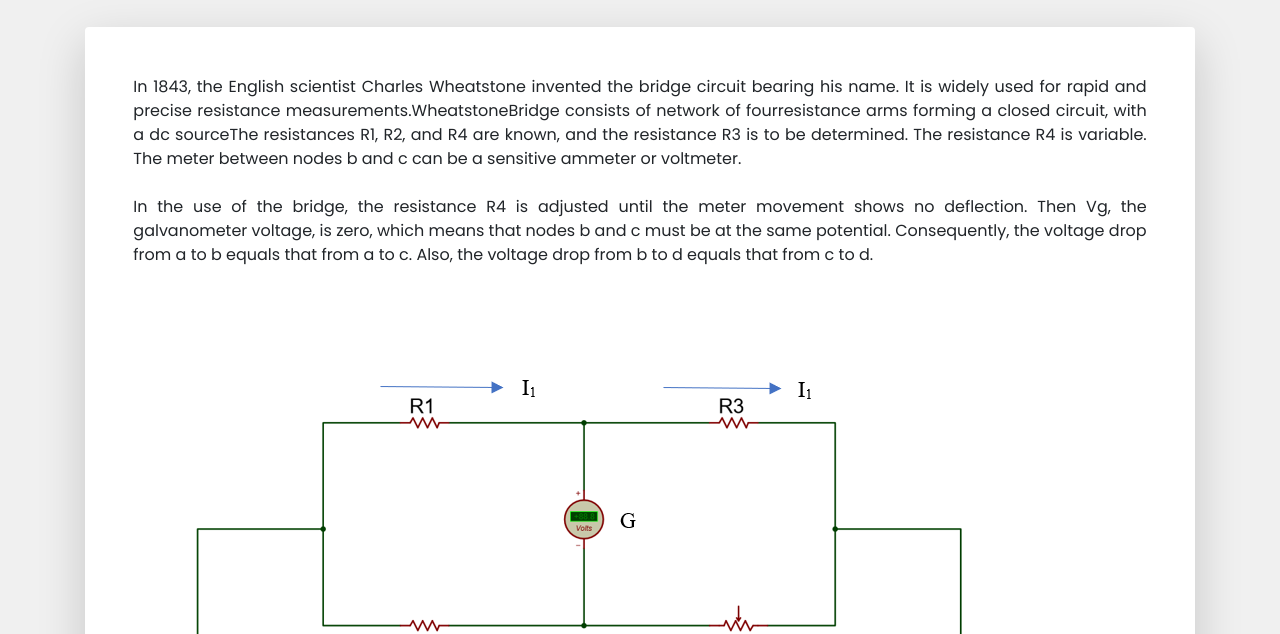
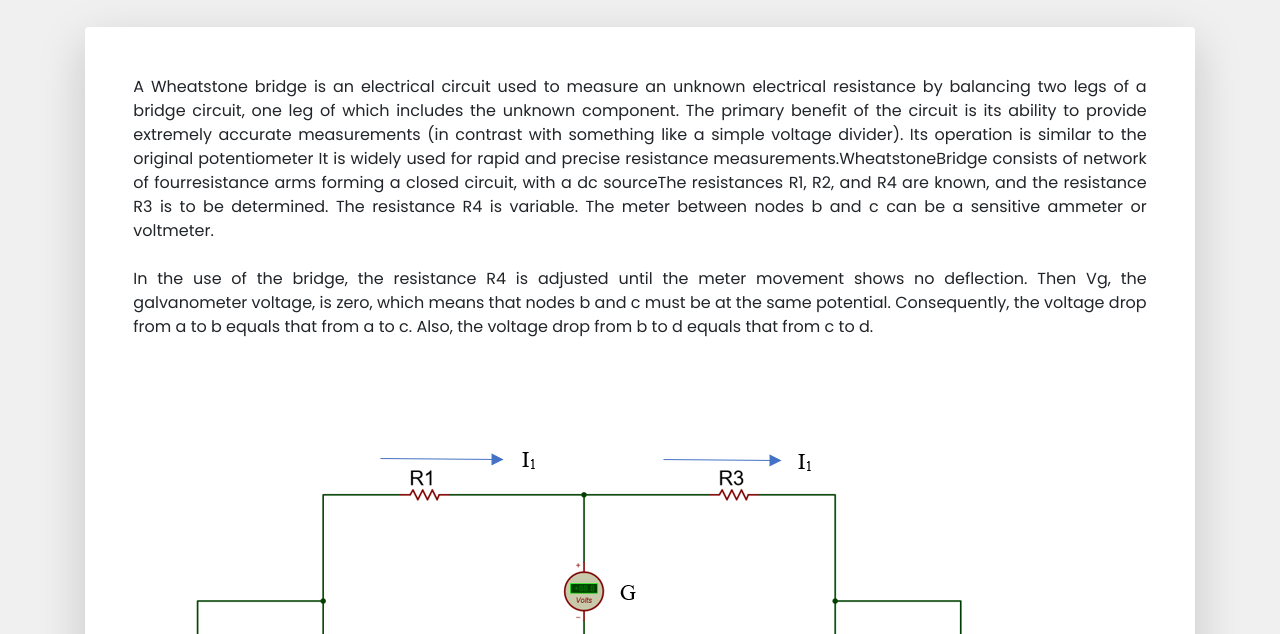
Before and after one commit to MannatSaluja/Emi, a plain HTML site: page theory.html in a window 1280 px wide. Shown: the part 166-800 px from the top of the page. Drawn offline with nearby package versions, Linux system fonts and the light colour scheme.

Commit message:
Update theory.html

```diff
--- a/theory.html
+++ b/theory.html
@@ -53,7 +53,11 @@
     <h1>Theory</h1>
     <div class="container shadow-lg p-3 mb-5 bg-white rounded">
       <p>
-        In 1843, the English scientist Charles Wheatstone invented the bridge circuit bearing his name. It is widely
+        A Wheatstone bridge is an electrical circuit used to measure an unknown electrical resistance by balancing two legs of a bridge circuit, one leg of which includes the
+        unknown
+        component. The primary benefit of the circuit is its ability to provide extremely accurate measurements (in contrast with something like a simple voltage divider).
+        Its operation is similar to the original potentiometer
+        It is widely
         used for rapid and precise resistance measurements.WheatstoneBridge consists of network of fourresistance arms
         forming a closed
         circuit, with a dc sourceThe resistances R1, R2, and R4 are known, and the resistance R3 is to be determined.
```
